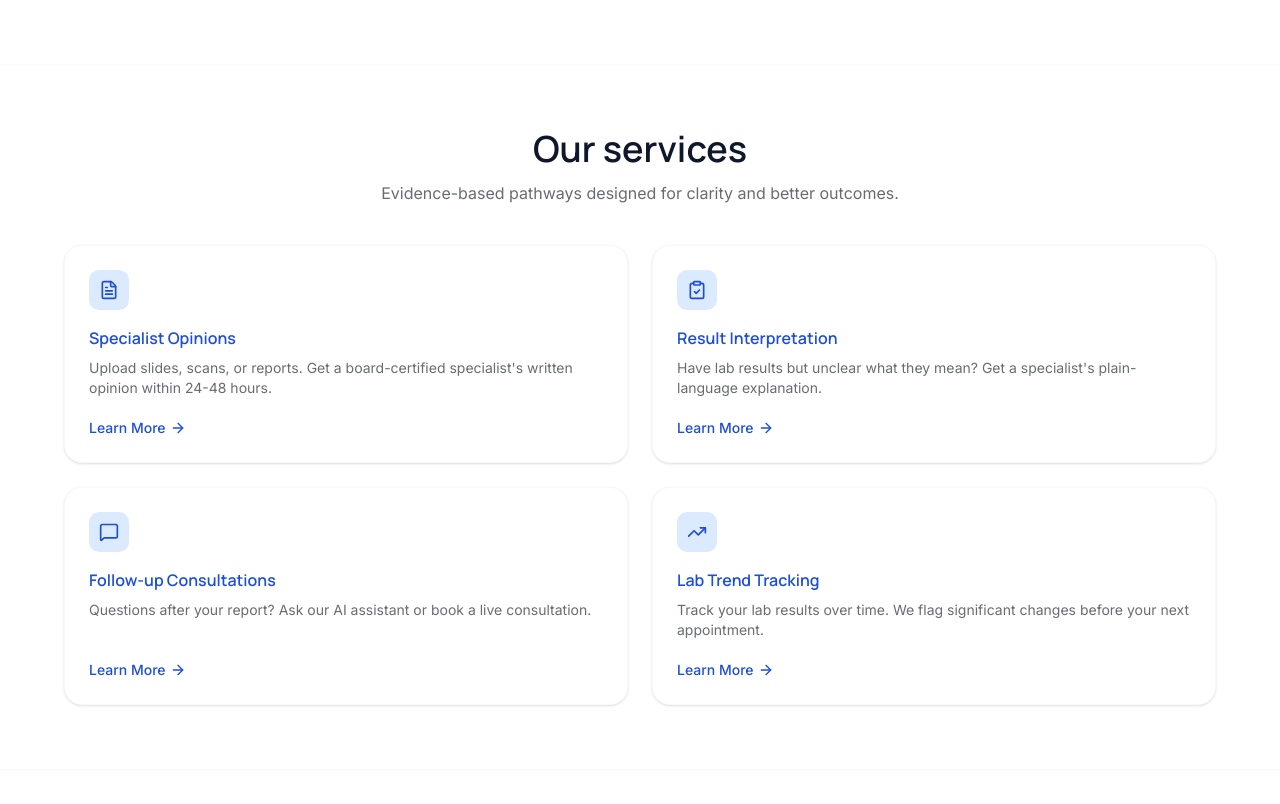
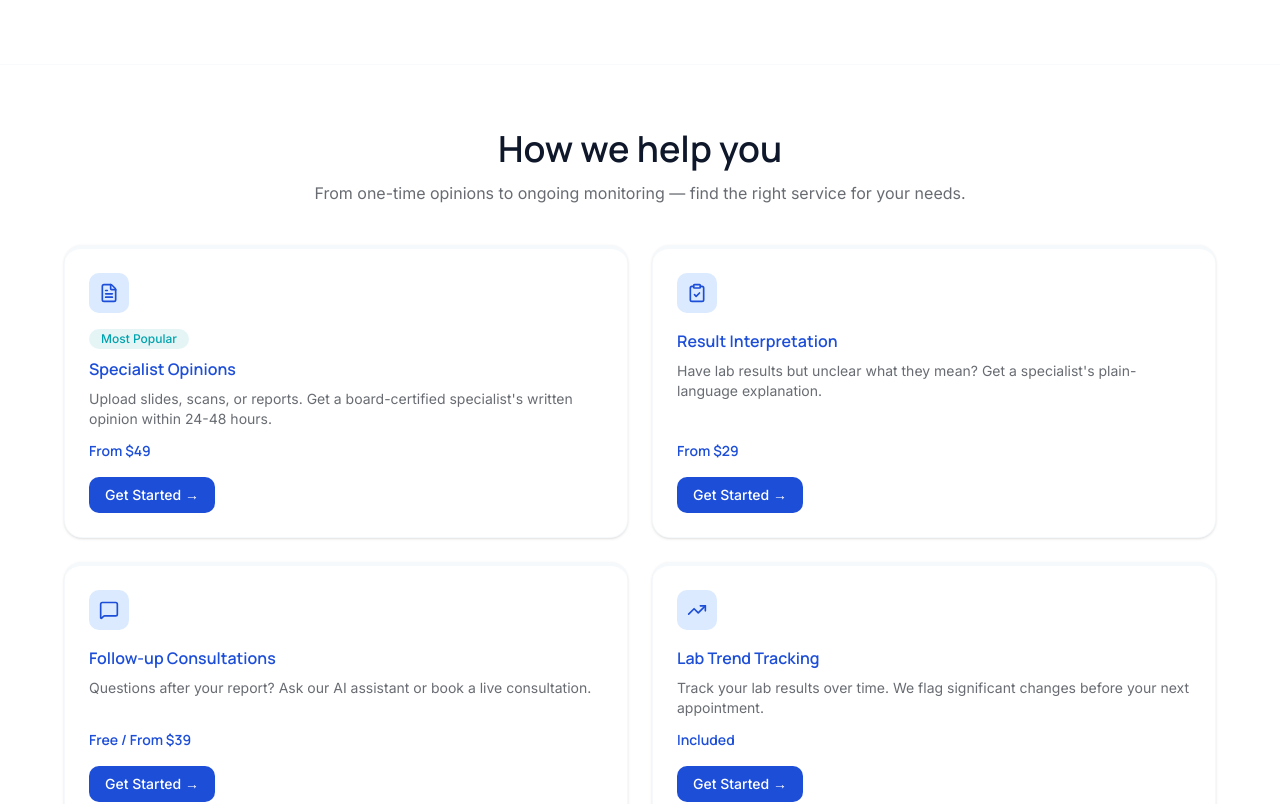
Before and after one commit to HassenShirdon/drBubalcare, a Next.js app: page / in a window 1280 px wide. Shown: the part 2488-3292 px from the top of the page. Built offline with nearby package versions, Linux system fonts and the light colour scheme; no server answers.

Commit message:
feat: update services with pricing, popular tag, and CTA buttons

```diff
--- a/components/landing-page/services-section.tsx
+++ b/components/landing-page/services-section.tsx
@@ -1,8 +1,6 @@
 'use client'
 
 import { motion } from 'motion/react'
-import { ArrowRight } from 'lucide-react'
-import Link from 'next/link'
 import { SERVICES } from '@/components/landing-page/data'
 
 const fadeInUp = {
@@ -29,10 +27,10 @@ export default function ServicesSection() {
           className="text-center max-w-3xl mx-auto space-y-3"
         >
           <h2 className="font-headline-lg text-2xl md:text-3xl lg:text-4xl font-semibold text-text-medical-black text-balance">
-            Our services
+            How we help you
           </h2>
           <p className="font-body-lg text-base text-on-surface-variant/80">
-            Evidence-based pathways designed for clarity and better outcomes.
+            From one-time opinions to ongoing monitoring — find the right service for your needs.
           </p>
         </motion.div>
 
@@ -41,24 +39,32 @@ export default function ServicesSection() {
             <motion.div
               key={service.title}
               variants={fadeInUp}
-              className="bg-white rounded-2xl p-6 border border-surface-gray/60 shadow hover:shadow-md transition-all duration-300 group flex flex-col h-full"
+              className={`bg-white rounded-2xl p-6 border border-surface-gray/60 shadow hover:shadow-md transition-all duration-300 group flex flex-col h-full ${
+                service.category === "Most Popular"
+                  ? "border-t-4 border-clinical-navy"
+                  : "border-t-4 border-healing-teal/20"
+              }`}
             >
               <div className="w-10 h-10 rounded-lg bg-evidence-blue-light flex items-center justify-center text-clinical-navy mb-4 group-hover:bg-clinical-navy group-hover:text-white transition-colors duration-300">
                 <service.icon className="w-5 h-5" />
               </div>
+              {service.category === "Most Popular" && (
+                <span className="inline-block bg-healing-teal/10 text-healing-teal rounded-full px-3 py-0.5 text-xs font-medium mb-2 self-start">
+                  Most Popular
+                </span>
+              )}
               <h3 className="font-headline-md text-base font-semibold text-clinical-navy mb-2 group-hover:text-healing-teal transition-colors duration-300">
                 {service.title}
               </h3>
-              <p className="font-body-md text-sm text-on-surface-variant/80 mb-5 flex-grow">
+              <p className="font-body-md text-sm text-on-surface-variant/80 flex-grow">
                 {service.description}
               </p>
-              <Link
-                href="#"
-                className="inline-flex items-center text-clinical-navy font-medium text-sm mt-auto group-hover:text-healing-teal transition-colors"
-              >
-                Learn More
-                <ArrowRight className="ml-1 size-4 transform group-hover:translate-x-1 transition-transform" />
-              </Link>
+              <p className="font-headline-md text-sm font-semibold text-clinical-navy mt-3">
+                {service.price}
+              </p>
+              <button className="mt-4 bg-clinical-navy text-white rounded-lg px-4 py-2 text-sm font-medium hover:bg-primary-container transition-colors self-start">
+                Get Started →
+              </button>
             </motion.div>
           ))}
         </div>
```
Also changed, not shown: .superpowers/sdd/progress.md, .superpowers/sdd/task-9-report.md.
